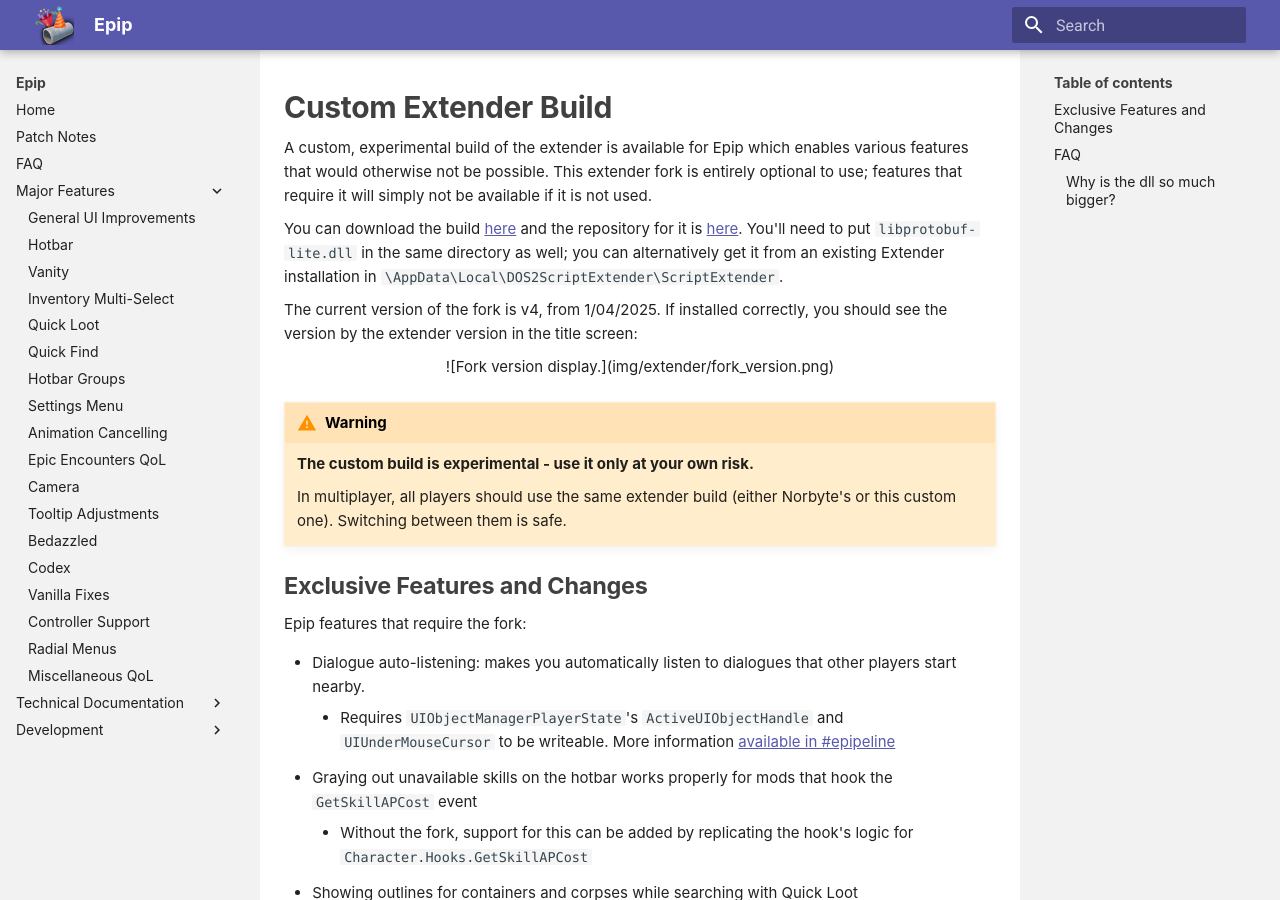
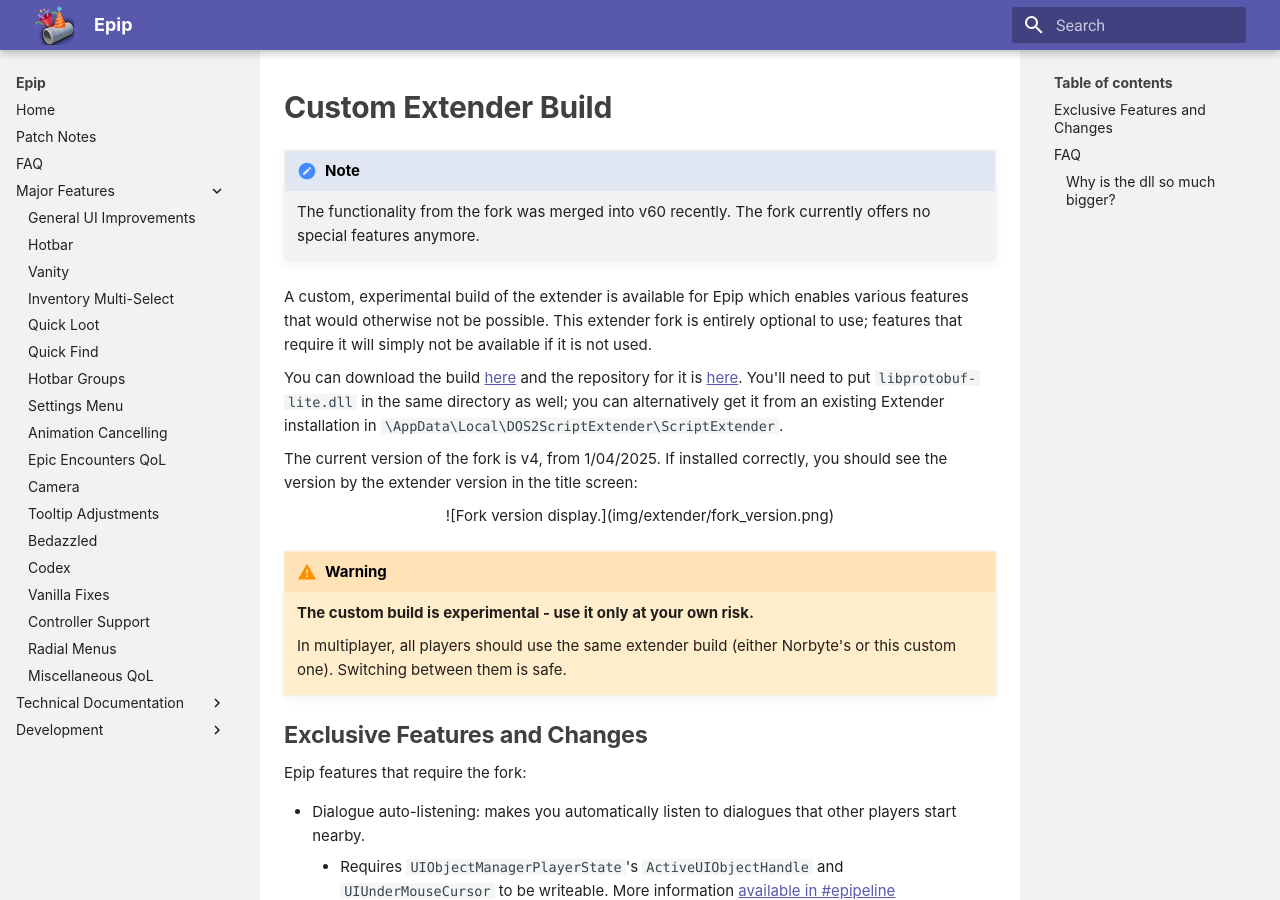
Before and after one commit to PinewoodPip/epip, an MkDocs documentation site: the page built from docs/extender.md, in a window 1280 px wide and 900 px high. Built offline with MkDocs 1.6.1 and Material for MkDocs 9.7.7, drawn with Linux system fonts in a browser that asks for light colours.

Commit message:
End of an era

```diff
--- a/docs/extender.md
+++ b/docs/extender.md
@@ -1,4 +1,7 @@
 # Custom Extender Build
+!!! note
+    The functionality from the fork was merged into v60 recently. The fork currently offers no special features anymore.
+
 A custom, experimental build of the extender is available for Epip which enables various features that would otherwise not be possible. This extender fork is entirely optional to use; features that require it will simply not be available if it is not used.
 
 You can download the build [here](https://drive.google.com/drive/folders/1I2ZXjbDkZW-WCdC_-EBNQvimHVHssL7m?usp=drive_link) and the repository for it is [here](https://github.com/Pinewoodpip/ositools/tree/pip). You'll need to put `libprotobuf-lite.dll` in the same directory as well; you can alternatively get it from an existing Extender installation in `\AppData\Local\DOS2ScriptExtender\ScriptExtender`.
```
Also changed, not shown: docs/Features/QuickLoot.md (+1 -1 lines), docs/Features/Vanity.md (+1 -1 lines), docs/index.md (+0 -1 lines), docs/patchnotes.md (+2 -16 lines).
